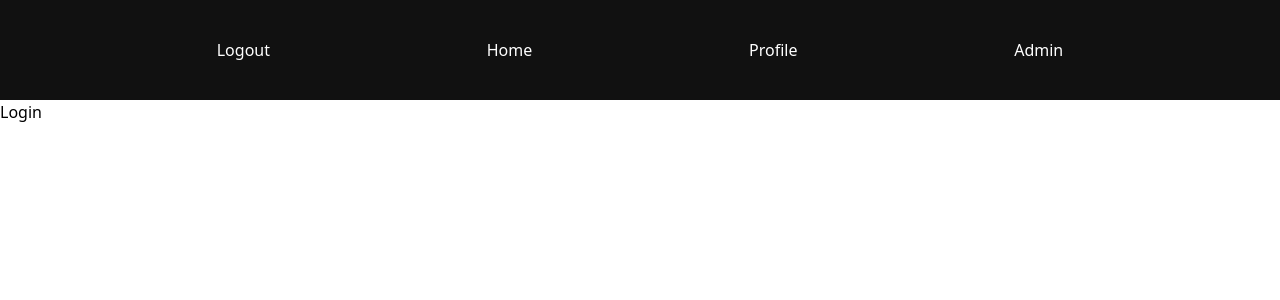
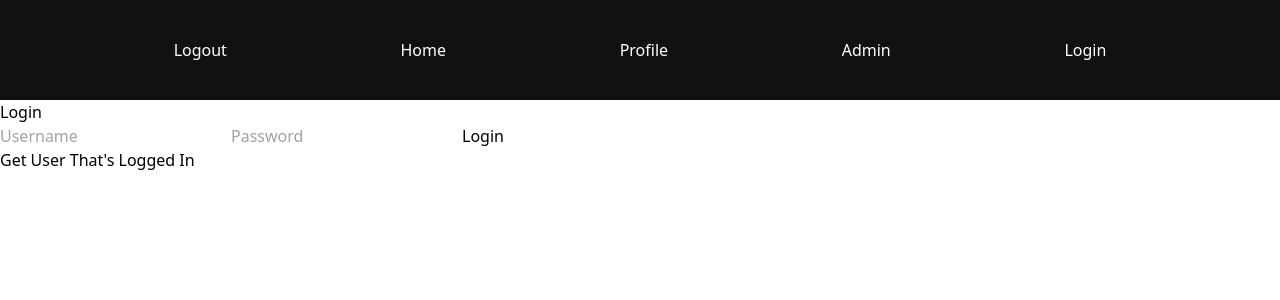
Before and after one commit to hasip-timurtas/node-react-password-auth, a React (Create React App) app in the folder client/: page /login in a window 1280 px wide. Shown: the top 300 px of the page. Built offline with nearby package versions, Linux system fonts and the light colour scheme.

Commit message:
client - login process added initially

```diff
--- /dev/null
+++ b/client/src/Apis/ServerApi.js
@@ -0,0 +1,7 @@
+import axios from 'axios';
+
+const serverApi = axios.create({
+    baseURL: 'https://4000-chocolate-wren-pj59yjyl.ws-eu03.gitpod.io'
+})
+
+export default serverApi;
--- a/client/src/Components/NavBar.tsx
+++ b/client/src/Components/NavBar.tsx
@@ -8,6 +8,7 @@ export default function NavBar() {
             <Link to="/">Home</Link>
             <Link to="/profile">Profile</Link>
             <Link to="/admin">Admin</Link>
+            <Link to="/login">Login</Link>
         </div>
     );
 }
--- a/client/src/Pages/Login.tsx
+++ b/client/src/Pages/Login.tsx
@@ -1,5 +1,33 @@
-import React from 'react';
+import React, { useState } from 'react';
+import serverApi from '../Apis/ServerApi';
 
 export default function Login() {
-    return (<div>Login</div>);
+    const [username, setUsername] = useState<string>('');
+    const [password, setPassword] = useState<string>('');
+
+    const handleLogin = () => {
+        console.log(username, password);
+        serverApi.post('/login', { username, password })
+            .then(res => {
+                console.log(res.data);
+            }).catch(e => {
+                console.log(e);
+            });
+    }
+
+    const getUser = () => {
+        serverApi.get('/user', {
+            withCredentials: true
+        }).then(res => {
+            console.log(res.data);
+        })
+    }
+
+    return (<div>
+        <h1>Login</h1>
+        <input type="text" placeholder="Username" value={username} onChange={e => setUsername(e.target.value)} />
+        <input type="text" placeholder="Password" value={password} onChange={e => setPassword(e.target.value)} />
+        <button onClick={handleLogin} >Login</button> <br />
+        <button onClick={getUser}>Get User That's Logged In</button>
+    </div>);
 }
--- a/client/tsconfig.json
+++ b/client/tsconfig.json
@@ -18,7 +18,7 @@
         "resolveJsonModule": true,
         "isolatedModules": true,
         "noEmit": true,
-    "jsx": "react-jsx"
+        "jsx": "react"
     },
     "include": [
         "src"
```
Also changed, not shown: 1 other file (tests, documents, lock files or other folders). Lines whose indentation alone changed are shown as unchanged.
